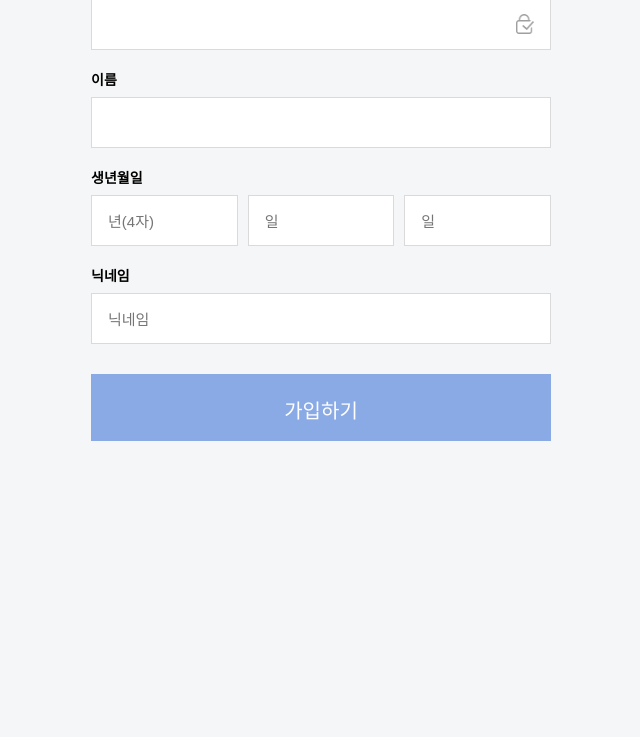
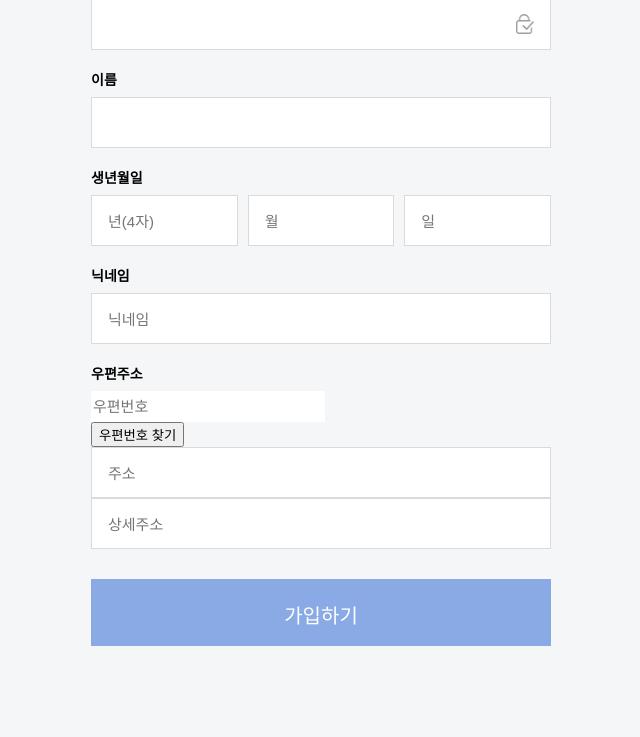
Before and after one commit to Liamns/web_project, a Django app: template templates/user/register.html in a window 1280 px wide. Shown: the part 319-1056 px from the top of the page, without its empty margins (319-959 px from the left). Before the commit the page ends 760 px from the top, so only its background shows below. Run offline with Django 4.2, Linux system fonts and the light colour scheme; the template is opened without the code that fills it, so the values that code supplies are empty; some libraries are stand-ins or nearby versions.

Commit message:
register 기능 확인 완

```diff
--- a/apis/views.py
+++ b/apis/views.py
@@ -109,6 +109,8 @@ class UserProfileView(ModelViewSet):
       return [normspace(' ', (t[0] or t[1]).strip()) for t in findterms(query_string)]
 
 #회원가입
+@permission_classes([AllowAny])
+@method_decorator(ensure_csrf_cookie, name="dispatch")
 class RegisterView(APIView) :
 
     def post(self, req):
@@ -189,8 +191,8 @@ class RefreshJWTtoken(APIView):
             }
         )
 
-
-@method_decorator(csrf_protect, name='dispatch')
+@permission_classes([AllowAny])
+@method_decorator(ensure_csrf_cookie, name="dispatch")
 class LogoutApi(APIView):
     def post(self, request):
         """
--- a/static/css/register.css
+++ b/static/css/register.css
@@ -268,3 +268,12 @@ h3 {
 .hidden {
   display: none;
 }
+.address {
+  display: block;
+  position: relative;
+  width: 50%;
+  height: 29px;
+  border: none;
+  background: #fff;
+  font-size: 15px;
+}
--- a/templates/base.html
+++ b/templates/base.html
@@ -15,8 +15,8 @@
       {% block contents %}{% endblock contents %}
     </div>
 
+    <script src="https://cdn.jsdelivr.net/npm/bootstrap@5.3.0-alpha1/dist/js/bootstrap.bundle.min.js" integrity="sha384-w76AqPfDkMBDXo30jS1Sgez6pr3x5MlQ1ZAGC+nuZB+EYdgRZgiwxhTBTkF7CXvN" crossorigin="anonymous"></script>
     {% block script %}{% endblock script %}
-    <script src="https://cdn.jsdelivr.net/npm/bootstrap@5.3.0-alpha1/dist/js/bootstrap.bundle.min.js" integrity="sha384-w76AqPfDkMBDXo30jS1Sgez6pr3x5MlQ1ZAGC+nuZB+EYdgRZgiwxhTBTkF7CXvN" crossorigin="anonymous"></script>
   </body>
 
 </html>
--- a/templates/user/register.html
+++ b/templates/user/register.html
@@ -1,7 +1,7 @@
 {% extends 'base.html' %}
 {% load static %}
 {% block style %}
-  <link rel="stylesheet" href="{% static 'css/register.css' %}"/>
+<link rel="stylesheet" href="{% static 'css/register.css' %}" />
 {% endblock style %}
 {% block contents %}
 <div class="title_container">
@@ -17,7 +17,7 @@
         <label for="id">아이디</label>
       </h3>
       <span class="box int_id">
-          <input type="text" id="id" class="int" maxlength="20"/>
+        <input type="text" id="id" class="int" maxlength="20" />
       </span>
       <span class="error_next_box"></span>
     </div>
@@ -28,9 +28,9 @@
         <label for="pswd1">비밀번호</label>
       </h3>
       <span class="box int_pass">
-          <input type="text" id="pswd1" class="int" maxlength="20"/>
+        <input type="password" id="pswd1" class="int" maxlength="20" />
         <span id="alertTxt">사용불가</span>
-          <img src="{% static 'imgs/m_icon_pass.png' %}" id="pswd1_img1" class="pswdImg"/>
+        <img src="{% static 'imgs/m_icon_pass.png' %}" id="pswd1_img1" class="pswdImg" />
       </span>
       <span class="error_next_box"></span>
     </div>
@@ -41,8 +41,8 @@
         <label for="pswd2">비밀번호 재확인</label>
       </h3>
       <span class="box int_pass_check">
-          <input type="text" id="pswd2" class="int" maxlength="20"/>
-          <img src="{% static 'imgs/m_icon_check_disable.png' %}" id="pswd2_img1" class="pswdImg"/>
+        <input type="password" id="pswd2" class="int" maxlength="20" />
+        <img src="{% static 'imgs/m_icon_check_disable.png' %}" id="pswd2_img1" class="pswdImg" />
       </span>
       <span class="error_next_box"></span>
     </div>
@@ -53,7 +53,7 @@
         <label for="name">이름</label>
       </h3>
       <span class="box int_name">
-          <input type="text" id="name" class="int" maxlength="20"/>
+        <input type="text" id="name" class="int" maxlength="20" />
       </span>
       <span class="error_next_box"></span>
     </div>
@@ -68,21 +68,21 @@
         <!-- BIRTH_YY -->
         <div id="bir_yy">
           <span class="box">
-              <input type="text" id="yy" class="int" maxlength="4" placeholder="년(4자)"/>
+            <input type="text" id="yy" class="int" maxlength="4" placeholder="년(4자)" />
           </span>
         </div>
 
         <!-- BIRTH_MM -->
         <div id="bir_mm">
           <span class="box">
-              <input type="text" id="dd" class="int" maxlength="2" placeholder="일"/>
+            <input type="text" id="mm" class="int" maxlength="2" placeholder="월" />
           </span>
         </div>
 
         <!-- BIRTH_DD -->
         <div id="bir_dd">
           <span class="box">
-              <input type="text" id="dd" class="int" maxlength="2" placeholder="일"/>
+            <input type="text" id="dd" class="int" maxlength="2" placeholder="일" />
           </span>
         </div>
       </div>
@@ -92,10 +92,27 @@
     <!-- GENDER -->
     <div>
       <h3 class="join_title">
-          <label for="gender">닉네임</label>
+        <label for="nickname">닉네임</label>
       </h3>
       <span class="box gender_code">
-          <input type="text" id="nickname" class="int" maxlength="20" placeholder="닉네임"/>
+        <input type="text" id="nickname" class="int" maxlength="20" placeholder="닉네임" />
+      </span>
+      <span class="error_next_box">필수 정보입니다.</span>
+    </div>
+    <!--Address-->
+    <div>
+      <h3 class="join_title">
+        <label for="address">우편주소</label>
+      </h3>
+
+      <input type="text" class="address" id="sample6_postcode" placeholder="우편번호">
+      <input type="button" onclick="sample6_execDaumPostcode()" value="우편번호 찾기">
+
+      <span class="box gender_code addr">
+        <input type="text" class="int" id="sample6_address" placeholder="주소">
+      </span>
+      <span class="box gender_code">
+        <input type="text" class="int" id="sample6_detailAddress" placeholder="상세주소">
       </span>
       <span class="error_next_box">필수 정보입니다.</span>
     </div>
@@ -116,4 +133,49 @@
   <!-- content-->
 </div>
 <!-- wrapper -->
+<script src="//t1.daumcdn.net/mapjsapi/bundle/postcode/prod/postcode.v2.js"></script>
+<script>
+  function sample6_execDaumPostcode() {
+    new daum.Postcode({
+      oncomplete: function (data) {
+        document.getElementById("sample6_postcode").value = data.zonecode
+        document.getElementById("sample6_address").value = data.address
+
+      }
+    }).open();
+  }
+
+  const register_btn = document.getElementById("btnJoin")
+
+  register_btn.addEventListener("click", () => {
+
+    const id = document.getElementById("id").value
+    const password = document.getElementById("pswd1").value
+    const name = document.getElementById("name").value
+    const nickname = document.getElementById("nickname").value
+    const birth = document.getElementById("yy").value + "." + document.getElementById("mm").value + "." + document.getElementById("dd").value
+    const zipcode = document.getElementById("sample6_postcode").value + " " + document.getElementById(
+      "sample6_address").value + " " + document.getElementById("sample6_detailAddress").value
+
+
+    const register_object = {
+      "email": id,
+      "password": password,
+      "name": name,
+      "nickname": nickname,
+      "birth": birth,
+      "address": zipcode
+    }
+
+    fetch("http://127.0.0.1:8000/user/jwt/register/", {
+      method: "POST",
+      headers: {
+        "Content-Type": "application/json"
+      },
+      body: JSON.stringify(register_object),
+    }).then((response) => response.json()).then((error) => {
+      window.location.href = "http://127.0.0.1:8000/"
+    })
+  })
+</script>
 {% endblock contents %}
```
Also changed, not shown: templates/user/login.html (+14 -14 lines). Lines whose indentation alone changed are shown as unchanged.
